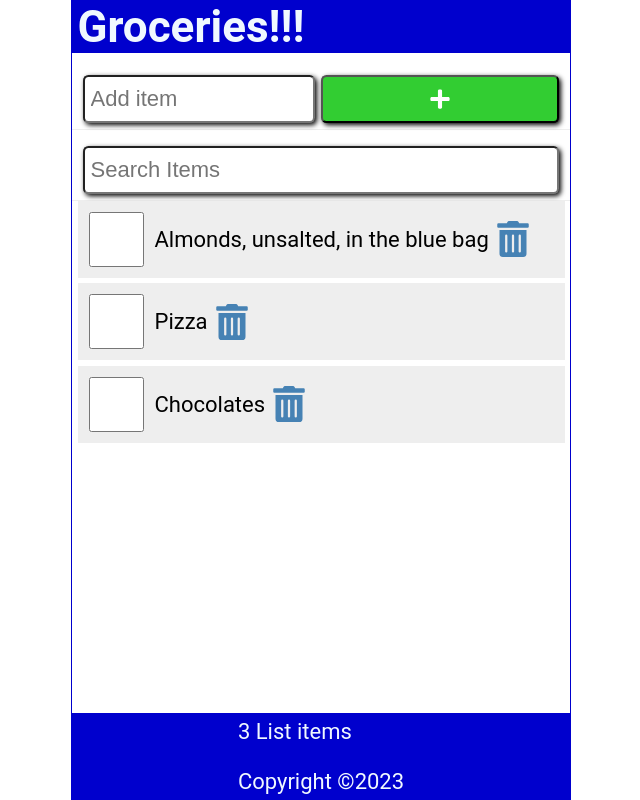
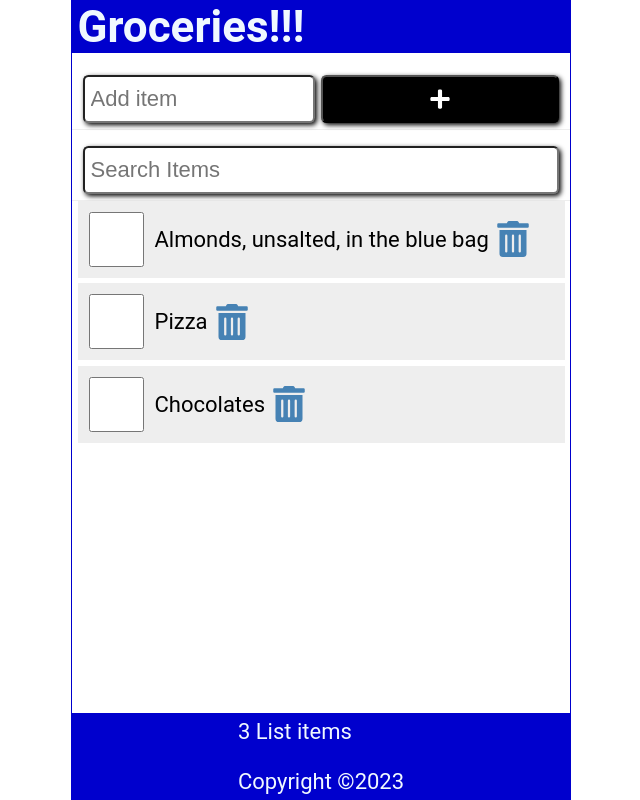
Before and after one commit to yasuomaidana/introduciton_to_react, a React (Create React App) app: page / in a window 1280 px wide. In both pictures the pointer is over the button "Add item". Shown: the whole page, without its empty margins (319-959 px from the left). Built offline with nearby package versions, Linux system fonts and the light colour scheme; data requests are answered from the project's data file.

Commit message:
Changing button's hover color

```diff
--- a/src/index.scss
+++ b/src/index.scss
@@ -161,7 +161,7 @@ button {
 
   &:focus, &:hover {
   color: white;
-  background-color: limegreen;
+  background-color: #000;
   outline: none;
 }
 
```
